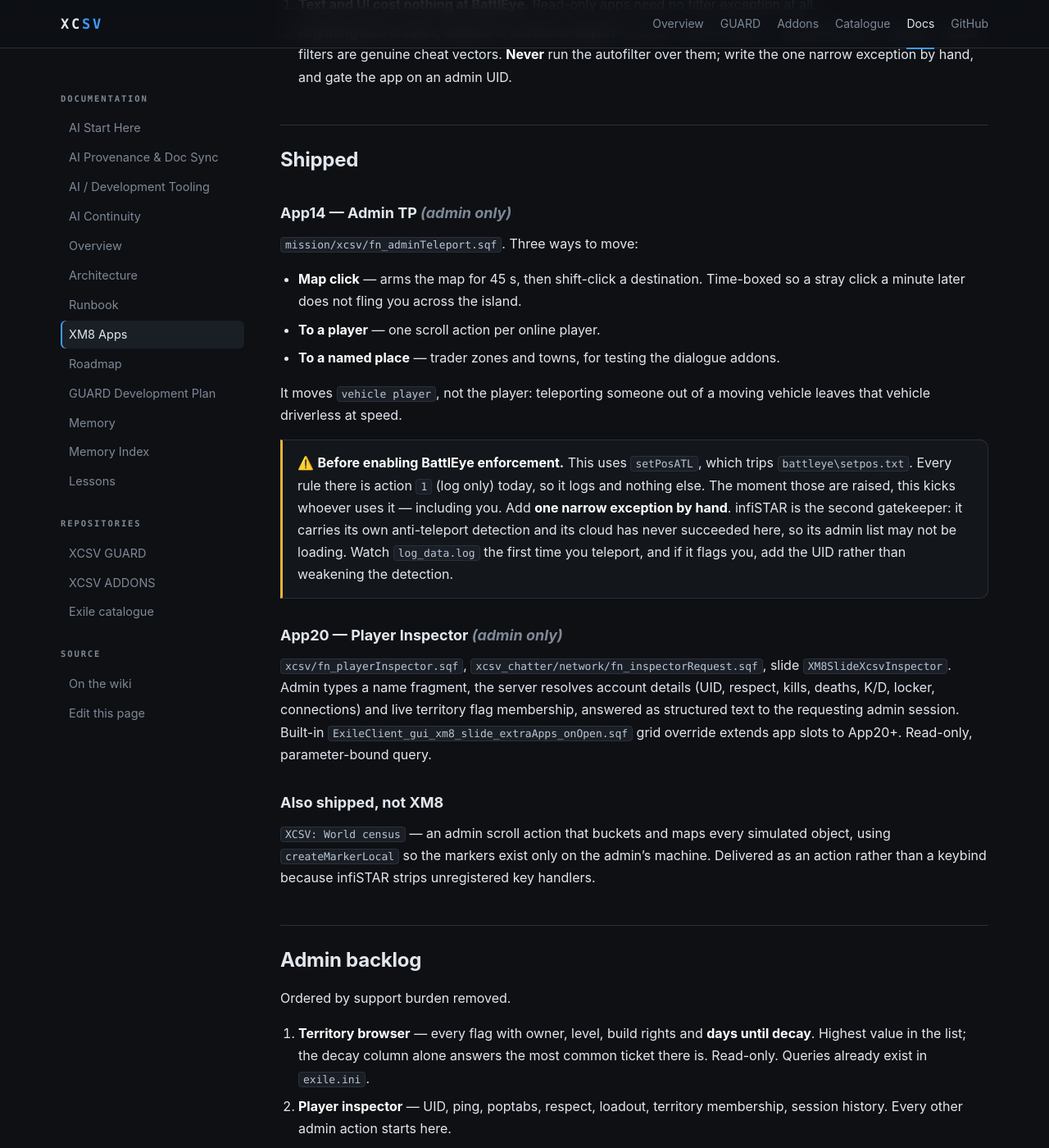
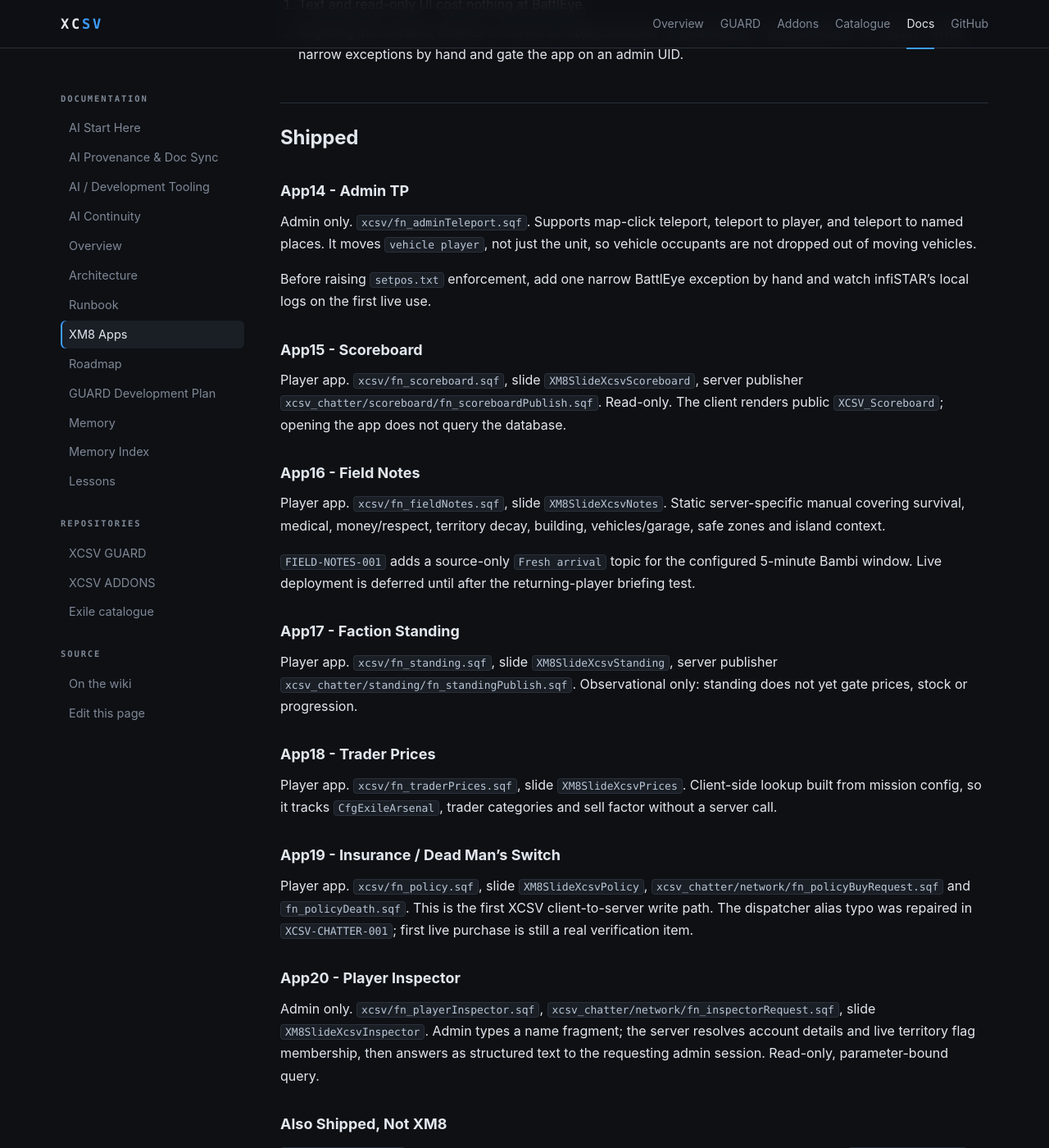
Before and after one commit to x-cessive/XCSV, a Jekyll site: the page built from docs/wiki/XM8-Apps.md, in a window 1280 px wide and 1400 px high, scrolled down 774 px. Shown: the whole window at 82% size. Built offline with Jekyll 4.4.1, drawn with Linux system fonts in a browser that asks for light colours; some of the changed text lies outside the part shown.

Commit message:
Refresh XM8 app roadmap
XCSV-Agent: codex

XCSV-Agent-Role: primary

XCSV-Work-ID: XM8-DOCS-001

XCSV-Contract: 1.0.0

````diff
--- a/docs/wiki/XM8-Apps.md
+++ b/docs/wiki/XM8-Apps.md
@@ -8,125 +8,136 @@ order: 9
 source: XM8-Apps.md
 ---
 
-The XM8 is Exile's in-game phone and the only sanctioned place to put
+The XM8 is Exile's in-game phone and the sanctioned place to put
 player-facing UI.
 
-## How registration works
+## How Registration Works
 
 Apps are declared in the mission's `config.cpp` under `CfgXM8`, one
 `XM8_AppNN_Button` class each:
 
 ```cpp
 class XM8_App14_Button {
-    idc         = ...;
-    text        = "Admin TP";
+    idc = ...;
+    text = "Admin TP";
     onButtonClick = "call XCSV_fnc_tpMenu";
-    resource    = "";          // "" == code-only, no slide
+    resource = ""; // "" == code-only, no slide
 };
 ```
 
-`resource = ""` gives a **code-only** app: the button simply calls a function.
-A real slide needs an `Rsc` control tree, which is a substantially larger build —
-**the first one will take several times longer than every one after it**, because
-the pattern only has to be established once.
+`resource = ""` gives a code-only app: the button simply calls a function. A
+real slide needs an `Rsc` control tree. The slide pattern now exists, but every
+new app still needs live XM8 exercise because keyboard focus, scrolling and
+structured-text rendering cannot be proven from static source alone.
 
-## Two rules that decide what to build
+## Two Build Rules
 
-1. **Text and UI cost nothing at BattlEye.** Read-only apps need no filter
-   exception at all.
-2. **Anything that creates, deletes or moves an object** touches
-   `createVehicle` / `deleteVehicle` / `setpos`. Those filters are genuine cheat
-   vectors. **Never** run the autofilter over them; write the one narrow
-   exception by hand, and gate the app on an admin UID.
+1. Text and read-only UI cost nothing at BattlEye.
+2. Anything that creates, deletes or moves an object touches `createVehicle`,
+   `deleteVehicle` or `setpos`. Write narrow exceptions by hand and gate the app
+   on an admin UID.
 
 ## Shipped
 
-### App14 — Admin TP *(admin only)*
+### App14 - Admin TP
 
-`mission/xcsv/fn_adminTeleport.sqf`. Three ways to move:
+Admin only. `xcsv/fn_adminTeleport.sqf`. Supports map-click teleport, teleport to
+player, and teleport to named places. It moves `vehicle player`, not just the
+unit, so vehicle occupants are not dropped out of moving vehicles.
 
-- **Map click** — arms the map for 45 s, then shift-click a destination. Time-boxed
-  so a stray click a minute later does not fling you across the island.
-- **To a player** — one scroll action per online player.
-- **To a named place** — trader zones and towns, for testing the dialogue addons.
+Before raising `setpos.txt` enforcement, add one narrow BattlEye exception by
+hand and watch infiSTAR's local logs on the first live use.
 
-It moves `vehicle player`, not the player: teleporting someone out of a moving
-vehicle leaves that vehicle driverless at speed.
+### App15 - Scoreboard
 
-> ⚠️ **Before enabling BattlEye enforcement.** This uses `setPosATL`, which trips
-> `battleye\setpos.txt`. Every rule there is action `1` (log only) today, so it
-> logs and nothing else. The moment those are raised, this kicks whoever uses it —
-> including you. Add **one narrow exception by hand**. infiSTAR is the second
-> gatekeeper: it carries its own anti-teleport detection and its cloud has never
-> succeeded here, so its admin list may not be loading. Watch `log_data.log` the
-> first time you teleport, and if it flags you, add the UID rather than weakening
-> the detection.
+Player app. `xcsv/fn_scoreboard.sqf`, slide `XM8SlideXcsvScoreboard`, server
+publisher `xcsv_chatter/scoreboard/fn_scoreboardPublish.sqf`. Read-only. The
+client renders public `XCSV_Scoreboard`; opening the app does not query the
+database.
 
-### App20 — Player Inspector *(admin only)*
+### App16 - Field Notes
 
-`xcsv/fn_playerInspector.sqf`, `xcsv_chatter/network/fn_inspectorRequest.sqf`, slide `XM8SlideXcsvInspector`. Admin types a name fragment, the server resolves account details (UID, respect, kills, deaths, K/D, locker, connections) and live territory flag membership, answered as structured text to the requesting admin session. Built-in `ExileClient_gui_xm8_slide_extraApps_onOpen.sqf` grid override extends app slots to App20+. Read-only, parameter-bound query.
+Player app. `xcsv/fn_fieldNotes.sqf`, slide `XM8SlideXcsvNotes`. Static
+server-specific manual covering survival, medical, money/respect, territory
+decay, building, vehicles/garage, safe zones and island context.
 
-### Also shipped, not XM8
+`FIELD-NOTES-001` adds a source-only `Fresh arrival` topic for the configured
+5-minute Bambi window. Live deployment is deferred until after the
+returning-player briefing test.
 
-`XCSV: World census` — an admin scroll action that buckets and maps every
-simulated object, using `createMarkerLocal` so the markers exist only on the
-admin's machine. Delivered as an action rather than a keybind because infiSTAR
-strips unregistered key handlers.
+### App17 - Faction Standing
 
-## Admin backlog
+Player app. `xcsv/fn_standing.sqf`, slide `XM8SlideXcsvStanding`, server
+publisher `xcsv_chatter/standing/fn_standingPublish.sqf`. Observational only:
+standing does not yet gate prices, stock or progression.
 
-Ordered by support burden removed.
+### App18 - Trader Prices
 
-1. **Territory browser** — every flag with owner, level, build rights and **days
-   until decay**. Highest value in the list; the decay column alone answers the
-   most common ticket there is. Read-only. Queries already exist in `exile.ini`.
-2. **Player inspector** — UID, ping, poptabs, respect, loadout, territory
-   membership, session history. Every other admin action starts here.
-3. **Spectate / free-cam** — watch a suspect without being visible. Check for a
-   collision with infiSTAR's own camera first.
-4. **Object cleanup wand** — look at a wreck, delete it. The census finds them;
-   this removes them. Needs a hand-written BE exception.
-5. **Live server health** — FPS, players, object count, memory in-game, from
-   infiSTAR's `meta_data.log`. Removes the alt-tab.
-6. **Event trigger** — force a helicrash, DMS mission or airdrop on demand.
-7. **Moderation** — kick / ban with reason, without opening RCon.
-8. **Ban / watchlist lookup** — check a GUID against history before acting.
-9. **Weather and time control** — screenshots, and testing night-only content.
-10. **Loot / vehicle spawner** — testing only. Heaviest BE exposure here; last, or
-    never.
+Player app. `xcsv/fn_traderPrices.sqf`, slide `XM8SlideXcsvPrices`. Client-side
+lookup built from mission config, so it tracks `CfgExileArsenal`, trader
+categories and sell factor without a server call.
 
-## Player backlog
+### App19 - Insurance / Dead Man's Switch
 
-1. **Scoreboard** — *build this first.* `getAccountScore` and `getAccountStats`
-   already exist as queries, and the server's own broadcast has been advertising
-   a P-key scoreboard that was never actually installed.
-2. **Bounty board** — poptabs on a head, claimed by killing them.
-   `ExileBountySystem` is already in the repo, unused.
-3. **Territory manager** — pay protection, check decay, manage build rights
-   without walking to the flag.
-4. **Trader price lookup** — search an item, see where it sells and for how much.
-   Saves an enormous amount of walking on Tanoa.
-5. **Virtual Garage remote** — stored vehicles and where they are parked.
-6. **Job board** — generated fetch/deliver tasks. Gives solo players direction,
-   which is what most of them quit for.
-7. **Group / clan panel** — members, online status, last seen, shared markers.
-8. **Field medical guide** — what actually treats what. Nothing in game explains
-   Exile's medical model.
-9. **Island intel / lore reader** — faction dossiers and backstory. The permanent
-   home for the welcome briefing's content.
-10. **Message board** — asynchronous notes. Most of this server's players will
-    never be online at the same time.
+Player app. `xcsv/fn_policy.sqf`, slide `XM8SlideXcsvPolicy`,
+`xcsv_chatter/network/fn_policyBuyRequest.sqf` and `fn_policyDeath.sqf`. This is
+the first XCSV client-to-server write path. The dispatcher alias typo was
+repaired in `XCSV-CHATTER-001`; first live purchase is still a real verification
+item.
 
-## Order of work
+### App20 - Player Inspector
 
-```
-FIRST    Territory browser (admin)   -- removes the most support burden
-THEN     Scoreboard (player)         -- establishes the Rsc slide pattern
-THEN     Player inspector, trader price lookup, lore reader
-LATER    bounty board, job board, virtual garage remote
+Admin only. `xcsv/fn_playerInspector.sqf`,
+`xcsv_chatter/network/fn_inspectorRequest.sqf`, slide
+`XM8SlideXcsvInspector`. Admin types a name fragment; the server resolves account
+details and live territory flag membership, then answers as structured text to
+the requesting admin session. Read-only, parameter-bound query.
+
+### Also Shipped, Not XM8
+
+`XCSV: World census` is an admin scroll action that buckets and maps simulated
+objects with `createMarkerLocal`, so markers exist only on the admin's machine.
+It is an action rather than a keybind because infiSTAR strips unregistered key
+handlers.
+
+## Admin Backlog
+
+1. Territory browser: every flag with owner, level, build rights and days until
+   decay. Highest support value, but not useful to live-test until a territory
+   exists.
+2. Spectate / free-cam: check for collision with infiSTAR's camera first.
+3. Object cleanup wand: delete the wreck/crate the census found. Requires a
+   hand-written BattlEye exception.
+4. Live server health: FPS, players, object count and memory in game.
+5. Event trigger: force a helicrash, DMS mission or airdrop for testing.
+6. Moderation: kick / ban with reason without opening RCon.
+7. Ban / watchlist lookup.
+8. Weather and time control.
+9. Loot / vehicle spawner for testing only; highest BattlEye exposure here.
+
+## Player Backlog
+
+1. Bounty board: poptabs on a player, claimed by killing them. `ExileBountySystem`
+   is already in the repo, unused.
+2. Territory manager: pay protection, check decay, manage build rights without
+   walking to the flag.
+3. Virtual Garage remote: stored vehicles and where they are parked.
+4. Job board: generated fetch/deliver tasks for solo direction.
+5. Group / clan panel: members, online status, last seen, shared markers.
+6. Island intel / lore reader: faction dossiers and backstory.
+7. Message board: asynchronous player-to-player notes.
+
+## Order Of Work
+
+```text
+NOW      live-verify Insurance purchase and Field Notes render heartbeat
+NEXT     territory browser / manager once a real territory exists
+THEN     bounty board, job board, virtual garage remote, lore reader
 LAST     anything that creates or deletes objects
 ```
 
 ## Related
 
-- [Repositories](Repositories.html) · [Roadmap](Roadmap.html) · [Architecture](Architecture.html)
+- [Repositories](Repositories.html)
+- [Roadmap](Roadmap.html)
+- [Architecture](Architecture.html)
````
Also changed, not shown: wiki/Memory-Index.md (+8 -8 lines), wiki/XM8-Apps.md (+96 -85 lines).
